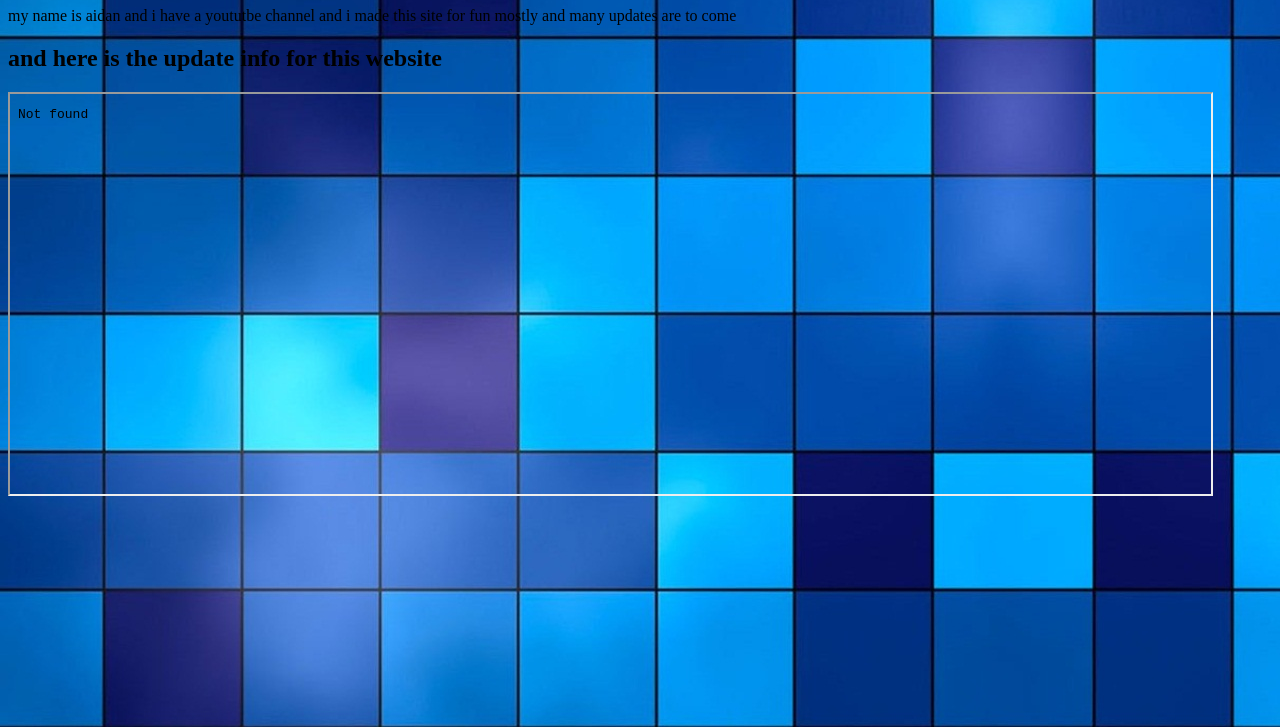
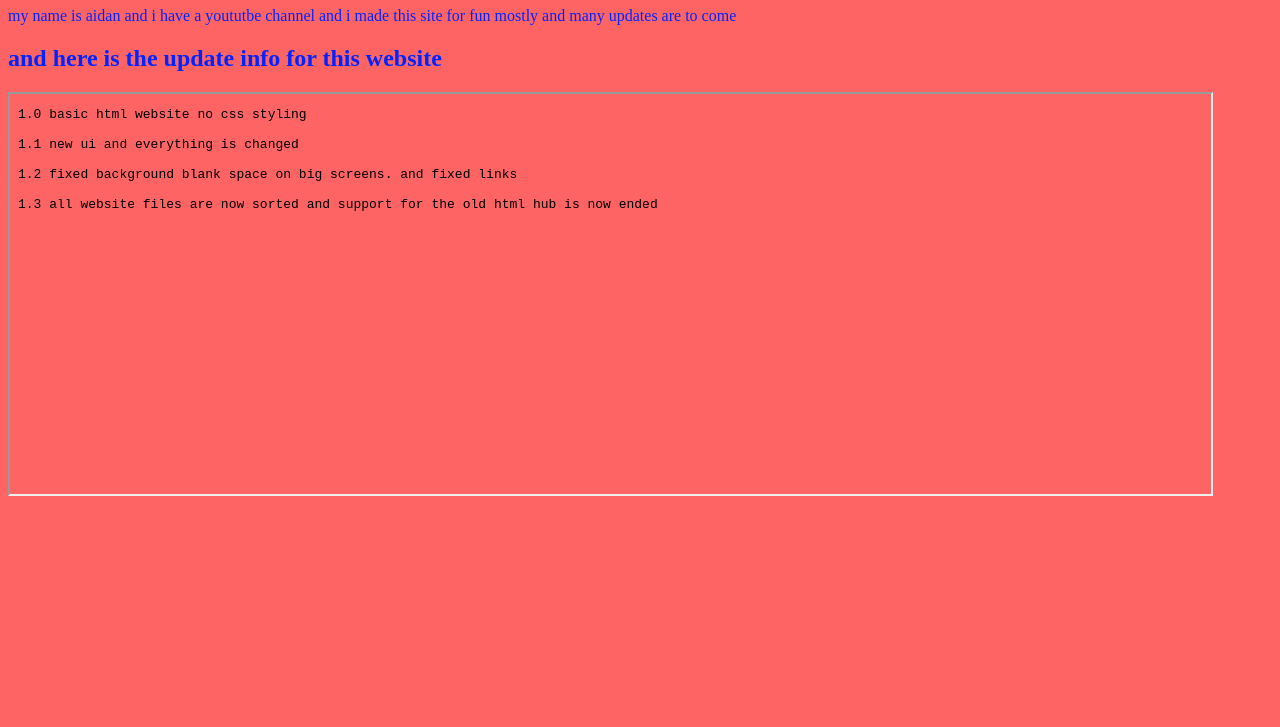
Before and after one commit to blueberry-husky/blueberry-games, a plain HTML site: page main/update.html in a window 1280 px wide. Shown: the part 73-800 px from the top of the page. Drawn offline with Linux system fonts and the light colour scheme.

Commit message:
Update update.html

```diff
--- a/main/update.html
+++ b/main/update.html
@@ -2,9 +2,15 @@
 <head>
 <title>aidan-websites info page</title>
 <link rel="shortcut icon" href="../img/favicon.ico">
-<link rel = "stylesheet"
-   type = "text/css"
-   href = "../css/background.css" />
+<style type="text/css">
+body,td,th {
+	color: #0024FF;
+}
+body {
+	background-color: #FF6464;
+}
+</style>
+<meta charset="utf-8">
 </head>
 <body>
 <h1>hello this is info about my website</h1>
@@ -14,7 +20,7 @@
 <h2>and here is the update info for this website</h2>
 
 <div id="list">
-  <p><iframe src="update info.txt" frameborder="5" height="400"
+  <p><iframe src="../update info.txt" frameborder="5" height="400"
       width="95%"></iframe></p>
 </div>
 
```
